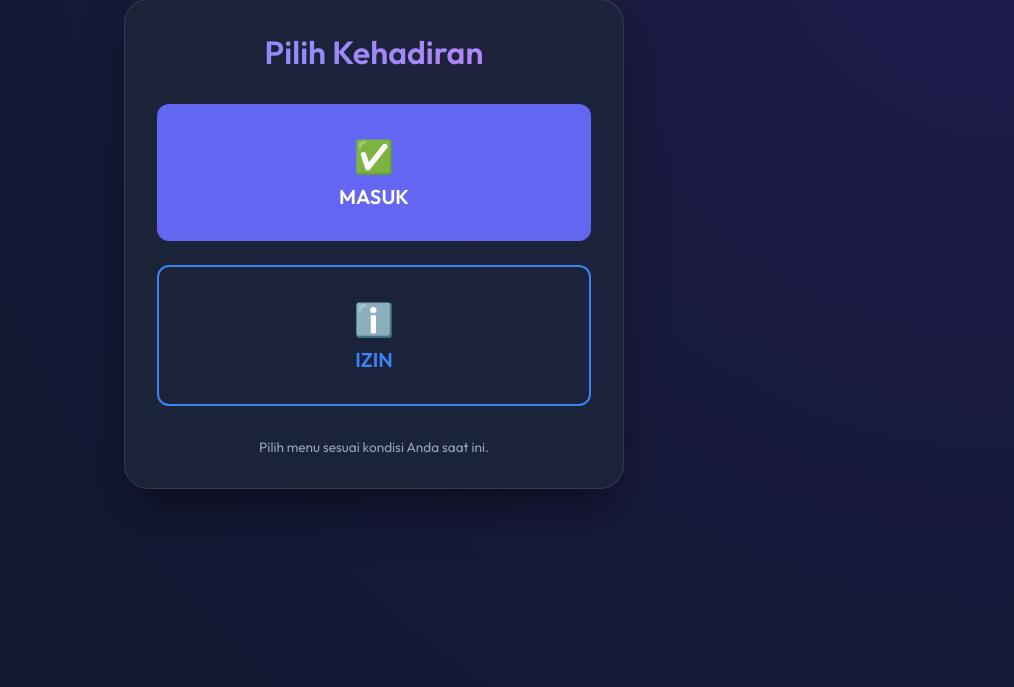
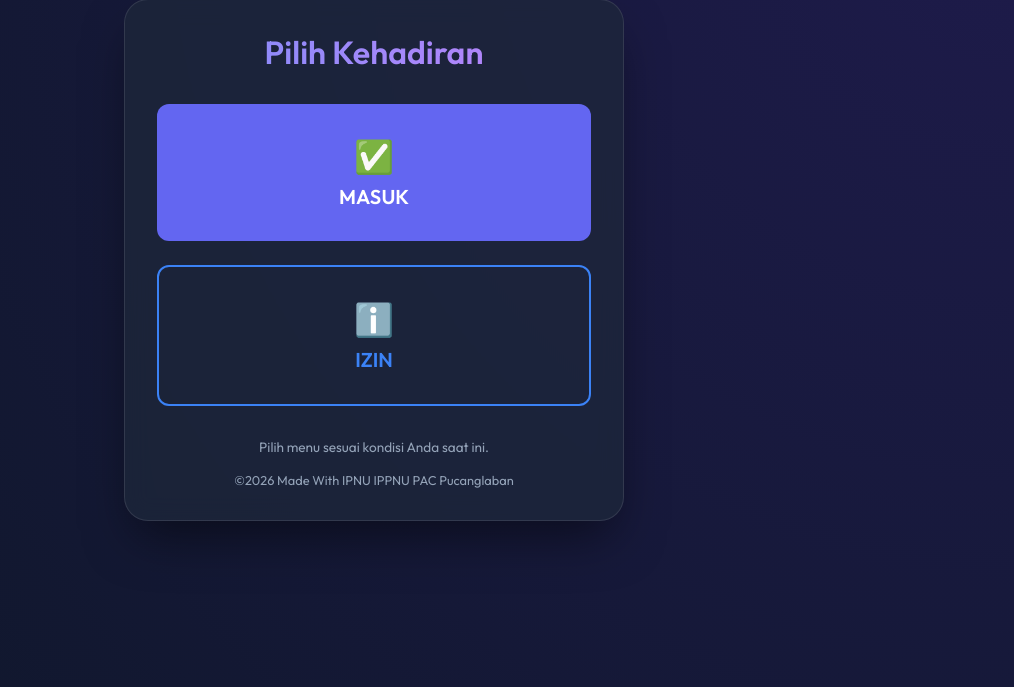
Before and after one commit to camera-potret/ABSEN-PANITIA, a Flask app: page /absen in a window 1280 px wide. Shown: the part 113-800 px from the top of the page, without its empty margins (266-1280 px from the left). Run offline with Flask 3, Linux system fonts and the light colour scheme.

```diff
--- a/app/templates/attendance_select.html
+++ b/app/templates/attendance_select.html
@@ -26,6 +26,10 @@
         <p style="text-align: center; margin-top: 2rem; color: var(--text-muted); font-size: 0.85rem;">
             Pilih menu sesuai kondisi Anda saat ini.
         </p>
+
+        <div class="author">
+            <p>©2026 Made With IPNU IPPNU PAC Pucanglaban</p>
+        </div>
     </div>
 </body>
 </html>
--- a/app/templates/dashboard.html
+++ b/app/templates/dashboard.html
@@ -100,9 +100,11 @@
                 </table>
             </div>
         </div>
+
         <div class="author">
             <p>©2026 Made With IPNU IPPNU PAC Pucanglaban</p>
         </div>
+
     <script>
         function updateDashboard() {
             fetch('/api/status')
--- a/app/templates/izin.html
+++ b/app/templates/izin.html
@@ -34,6 +34,10 @@
 
             <button type="submit" class="btn" style="background: #3b82f6;">Kirim & Hubungi WA</button>
         </form>
+
+        <div class="author">
+            <p>©2026 Made With IPNU IPPNU PAC Pucanglaban</p>
+        </div>
     </div>
 </body>
 </html>
--- a/app/templates/masuk.html
+++ b/app/templates/masuk.html
@@ -29,6 +29,10 @@
 
             <button type="submit" class="btn">Submit Kehadiran</button>
         </form>
+
+        <div class="author">
+            <p>©2026 Made With IPNU IPPNU PAC Pucanglaban</p>
+        </div>
     </div>
 </body>
 </html>
--- a/app/templates/status.html
+++ b/app/templates/status.html
@@ -20,6 +20,10 @@
         <p style="margin-bottom: 2rem; color: var(--text-muted);">{{ message }}</p>
 
         <a href="{{ url_for('absen_landing') }}" class="btn">Kembali ke Menu Utama</a>
+
+        <div class="author" style="margin-top: 2rem;">
+            <p>©2026 Made With IPNU IPPNU PAC Pucanglaban</p>
+        </div>
     </div>
 </body>
 </html>
```
